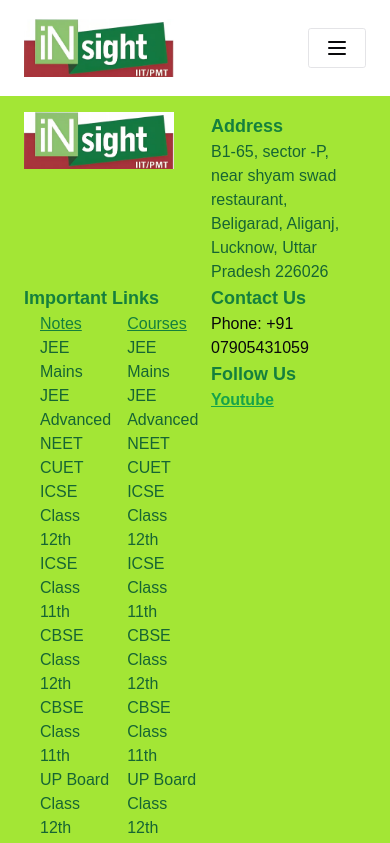
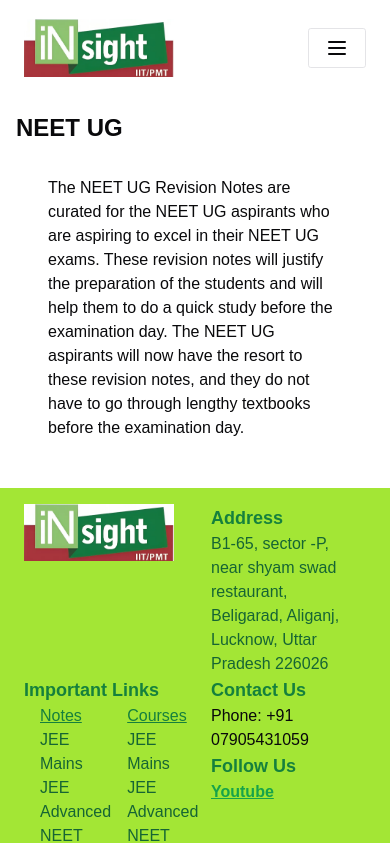
Before and after one commit to DhruvRekhawat/insight, a Next.js app: page /notes/neet in a window 390 px wide. Shown: the top 843 px of the page. Built offline with nearby package versions, Linux system fonts and the light colour scheme; a web font is replaced by a local one.

Commit message:
bug: add responsiveness

```diff
--- a/app/admission/page.tsx
+++ b/app/admission/page.tsx
@@ -6,7 +6,7 @@
   return (
     <main className='flex flex-col justify-center items-center'>
       <h1 className='text-2xl md:text-4xl slide-in-from-bottom-full font-bold bg-gradient-to-r from-green-500 to-cyan-500 bg-clip-text text-transparent'>Attend a demo class for free!</h1>
-      <Card className='py-8 px-12 m-8 flex flex-col gap-4 w-1/3'>
+      <Card className='py-2 px-3 md:py-8 md:px-12 m-8 flex flex-col gap-4 '>
         <CardTitle>Fill the form below</CardTitle>
         <CardDescription>Our team will contact you shortly</CardDescription>
       <AdmissionForm ></AdmissionForm>
--- a/app/notes/neet/page.tsx
+++ b/app/notes/neet/page.tsx
@@ -3,9 +3,21 @@
 const NEET = () => {
   return (
     <main>
+      <div className="flex flex-col justify-center items-start  p-4">
+        <h1 className="text-2xl md:text-4xl font-bold">NEET UG</h1>
+        <p className='p-8'>
+          The NEET UG Revision Notes are curated for the NEET UG
+          aspirants who are aspiring to excel in their NEET UG exams. These
+          revision notes will justify the preparation of the students and will
+          help them to do a quick study before the examination day. The NEET UG
+          aspirants will now have the resort to these revision notes, and
+          they do not have to go through lengthy textbooks before the
+          examination day.
+        </p>
 
+      </div>
     </main>
-  )
+  );
 }
 
 export default NEET
--- a/app/page.tsx
+++ b/app/page.tsx
@@ -18,7 +18,7 @@
 import AdmissionForm from '@/components/AdmissionForm'
 export default function Home() {
   return (
-    <main className="flex p-2 px-6 flex-col ">
+    <main className="flex py-2 px-0 md:px-6 flex-col ">
       <section className='grid md:grid-cols-1 lg:grid-cols-2 grid-cols-1 px-6 py-4 h-auto '>
         <div className='mb-4 py-4 px-2'>
         <h1 className='text-4xl sm:text-6xl font-bold place-self-center'>
```
